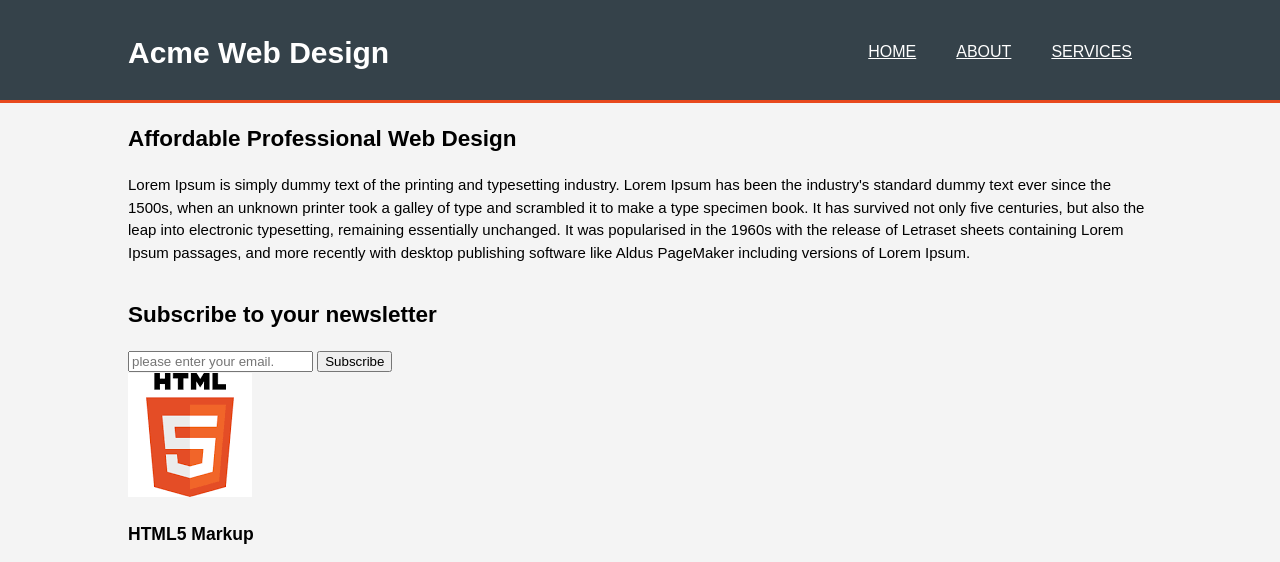
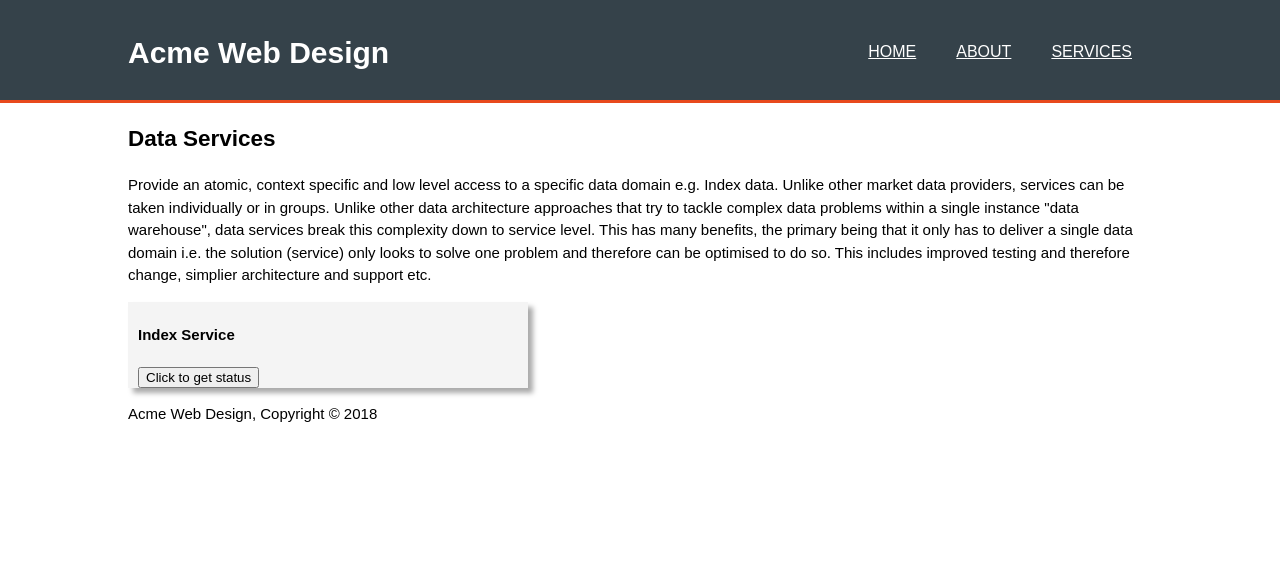
Before and after one commit to kmknowles001/restclientexample, a plain HTML site: page pages/Index.html in a window 1280 px wide. Shown: the top 562 px of the page. Drawn offline with Linux system fonts and the light colour scheme.

Commit message:
first time it all works

```diff
--- a/css/Style.css
+++ b/css/Style.css
@@ -2,7 +2,8 @@ body{
 	font: 15px/1.5 Arial, Helvetica,Sans-serif;
 	padding: 0;
 	margin:0;
-	background-color:#f4f4f4;
+	/* background-color:#f4f4f4; */
+
 }
 
 /* global */
@@ -11,6 +12,22 @@ body{
 	margin: auto;
 	overflow: hidden;
 }
+
+/* global */
+.containerContent{
+	width:400px;
+	float: left;
+
+	padding-left:10px;
+	padding-top: 2px;
+	margin-left:10%;
+	overflow: hidden;
+	background-color:#f4f4f4;
+	box-sizing: border-box;
+	box-shadow: 5px 5px 5px #aaaaaa;
+}
+
+
 
 /* header */
 header{
--- a/pages/Index.html
+++ b/pages/Index.html
@@ -1,12 +1,16 @@
 <!DOCTYPE html>
+
 <html>
 	<head>
+
 		<meta charset="utf-8">
+		<script type="text/javascript" src="../script/ApiCalls.js"></script>
+		<!-- <script type="text/javascript" src="../script/ApiCalls.js"></script> -->
+		<link rel="stylesheet" href="../css/style.css">
 		<meta name="viewport" content="width=device-width">
 		<meta name="description" content="Affordable and professional web design">
 		<meta name="author" content="Kevin Knowles">
 		<title>Acme Web Design</title>
-		<link rel="stylesheet" href="../Css/style.css">
 	</head>
 	<body>
 		<header>
@@ -25,11 +29,27 @@
 		</header>
 		<section id="showcase">
 			<div class="container">
-				<h1> Affordable Professional Web Design</h1>
-				<p>Lorem Ipsum is simply dummy text of the printing and typesetting industry. Lorem Ipsum has been the industry's standard dummy text ever since the 1500s, when an unknown printer took a galley of type and scrambled it to make a type specimen book. It has survived not only five centuries, but also the leap into electronic typesetting, remaining essentially unchanged. It was popularised in the 1960s with the release of Letraset sheets containing Lorem Ipsum passages, and more recently with desktop publishing software like Aldus PageMaker including versions of Lorem Ipsum.</p>
+				<h1>Data Services</h1>
+				<p>
+					Provide an atomic, context specific and low level access to a specific data domain e.g. Index data. Unlike other market data providers, services can be taken individually or in groups.
+					Unlike other data architecture approaches that try to tackle complex data problems within a single instance "data warehouse", data services break this complexity down to service level.
+					This has many benefits, the primary being that it only has to deliver a single data domain i.e. the solution (service) only looks to solve one problem and therefore can be
+					optimised to do so. This includes improved testing and therefore change, simplier architecture and support etc.
+				</p>
 			</div>
 		</section>
-		<section id="newsletter">
+
+		<section>
+
+
+			<div class="containerContent">
+				<h4>Index Service</h4>
+				<button onclick="getServerStatus()">Click to get status</button><br>
+				<div id=ServerResponseDiv></div>
+			</div>
+		</section>
+
+		<!-- <section id="newsletter">
 			<div class="container">
 				<h1>Subscribe to your newsletter</h1>
 				<form action="process.php">
@@ -63,9 +83,9 @@
 					</p>
 				</div>
 			</div>
-		</section>
+		</section> -->
 
-		<footer>
+		<footer class="container">
 			<p>
 				Acme Web Design, Copyright &copy; 2018
 			</p>
--- /dev/null
+++ b/script/ApiCalls.js
@@ -0,0 +1,33 @@
+function helloWorld()
+{
+    console.log("Hello World");
+}
+
+function getServerStatus(){
+
+    console.log("start of api call");
+
+    var httpRequest = new XMLHttpRequest();
+
+    console.log("Created http request");
+
+    httpRequest.onreadystatechange = function(){
+        if (this.readyState == 4 && this.status == 200)
+        {
+            console.log("api recieved");
+
+        // response is recieved
+            console.log(JSON.parse(this.responseText));
+
+            var serviceStatusObj = JSON.parse(this.responseText);
+
+            // document.getElementById("ServerResponseDiv").innerHTML = serviceStatusObj.value.serviceDescription;
+            document.getElementById("ServerResponseDiv").innerHTML = serviceStatusObj.serviceDescription;
+        }
+    };
+
+    console.log("Open request");
+    httpRequest.open("GET","http://localhost:8080/status");
+    console.log("Send request");
+    httpRequest.send();
+}
```
